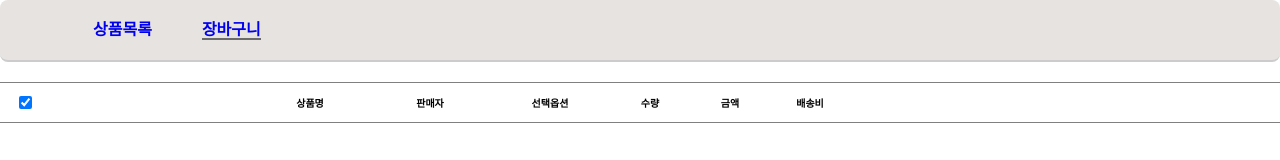
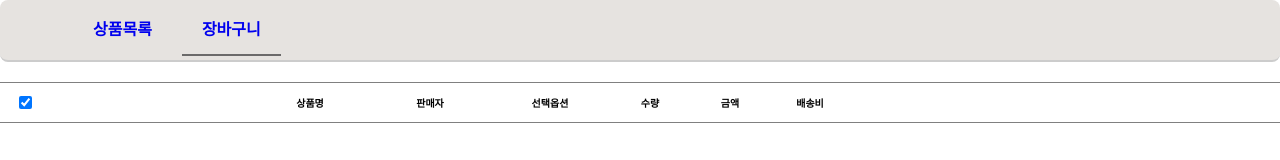
Before and after one commit to kjb9301/react-hooks-shopping-app, a React (Create React App) app: page /basket in a window 1280 px wide. Shown: the top 160 px of the page. Built offline with nearby package versions, Linux system fonts and the light colour scheme.

Commit message:
republishing

```diff
--- a/src/components/common/Nav.jsx
+++ b/src/components/common/Nav.jsx
@@ -1,6 +1,6 @@
 import React from 'react';
-import { useLocation, useHistory } from 'react-router';
-import { NavLink } from 'react-router-dom';
+import { useLocation } from 'react-router';
+import { Link } from 'react-router-dom';
 import styled from 'styled-components';
 
 const navInfo = [
@@ -10,36 +10,16 @@ const navInfo = [
 
 function Nav() {
   const location = useLocation();
-  const match = useHistory();
-  console.log(location);
-  console.log(match);
   return (
     <Wrapper>
       <NavBar>
         {navInfo.map((info) => {
           return (
-            <Menu>
-              <NavLink
-                to={info.path}
-                activeClassName={
-                  location.pathname === info.path ? 'selected' : ''
-                }
-              >
-                {info.menu}
-              </NavLink>
+            <Menu className={location.pathname === info.path ? 'selected' : ''}>
+              <Link to={info.path}>{info.menu}</Link>
             </Menu>
           );
         })}
-        {/* <Menu>
-          <NavLink to='/' activeClassName='selected'>
-            상품목록
-          </NavLink>
-        </Menu>
-        <Menu>
-          <NavLink to='/basket' activeClassName='selected'>
-            장바구니
-          </NavLink>
-        </Menu> */}
       </NavBar>
     </Wrapper>
   );
@@ -60,6 +40,16 @@ const NavBar = styled.ul`
   width: 100%;
   padding-left: 5%;
   display: flex;
+
+  .selected {
+    box-shadow: 0 3px 0 rgb(107, 106, 106);
+  }
+
+  @media (max-width: 1360px) {
+    .selected {
+      box-shadow: 0 2px 0 rgb(107, 106, 106);
+    }
+  }
 `;
 
 const Menu = styled.li`
@@ -68,29 +58,15 @@ const Menu = styled.li`
   list-style: none;
   padding: 0 20px 0 20px;
   font-weight: bolder;
-  color: #ccc;
   margin-right: 10px;
-
-  .selected {
-    box-shadow: 0 3px 0 rgb(107, 106, 106);
-  }
 
   &:hover {
     cursor: pointer;
-    /* box-shadow: 0 3px 0 rgb(107, 106, 106); */
   }
 
   @media (max-width: 1360px) {
     font-size: 1rem;
     line-height: 3rem;
-
-    .selected {
-      box-shadow: 0 2px 0 rgb(107, 106, 106);
-    }
-
-    &:hover {
-      /* box-shadow: 0 2px 0 rgb(107, 106, 106); */
-    }
   }
 `;
 
```
